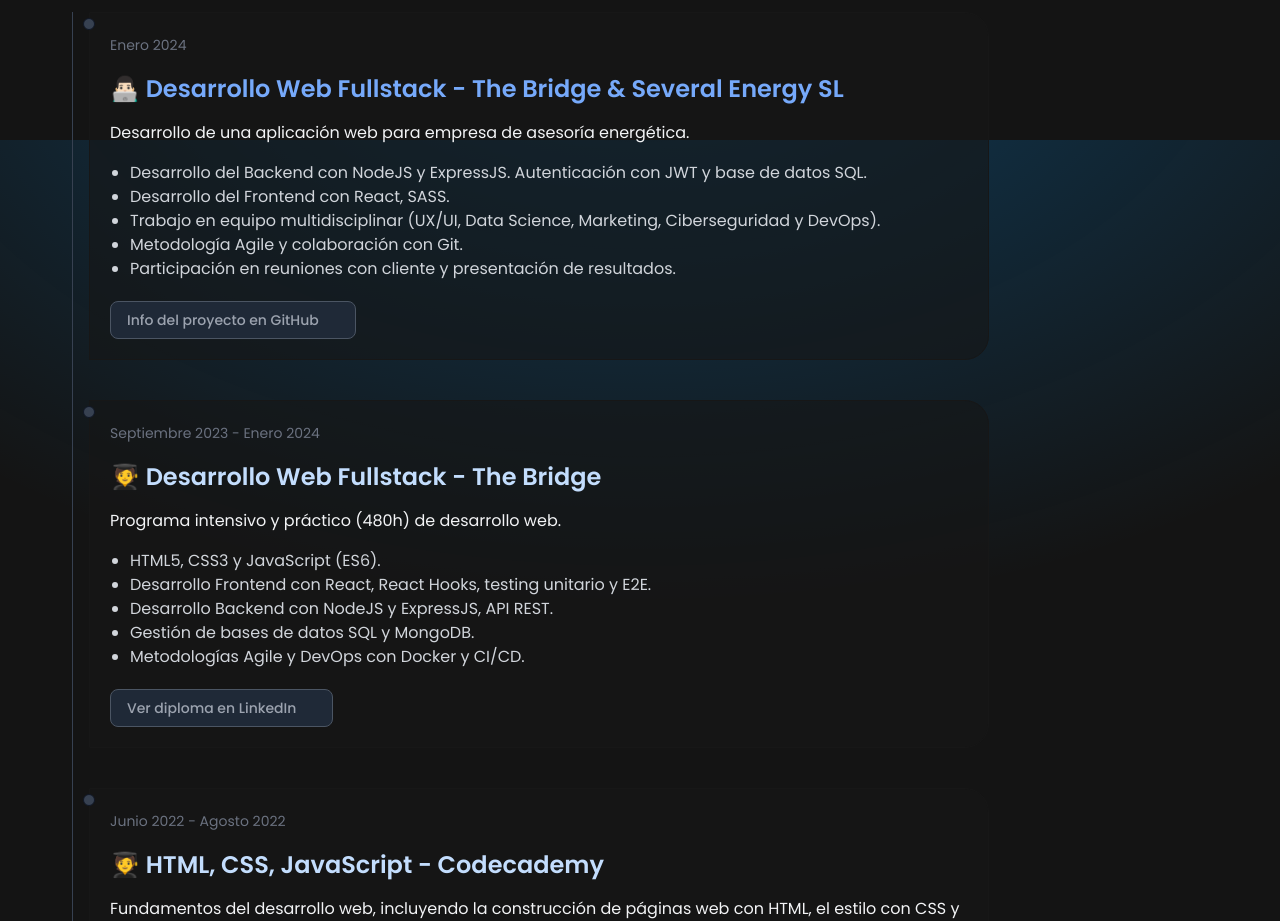
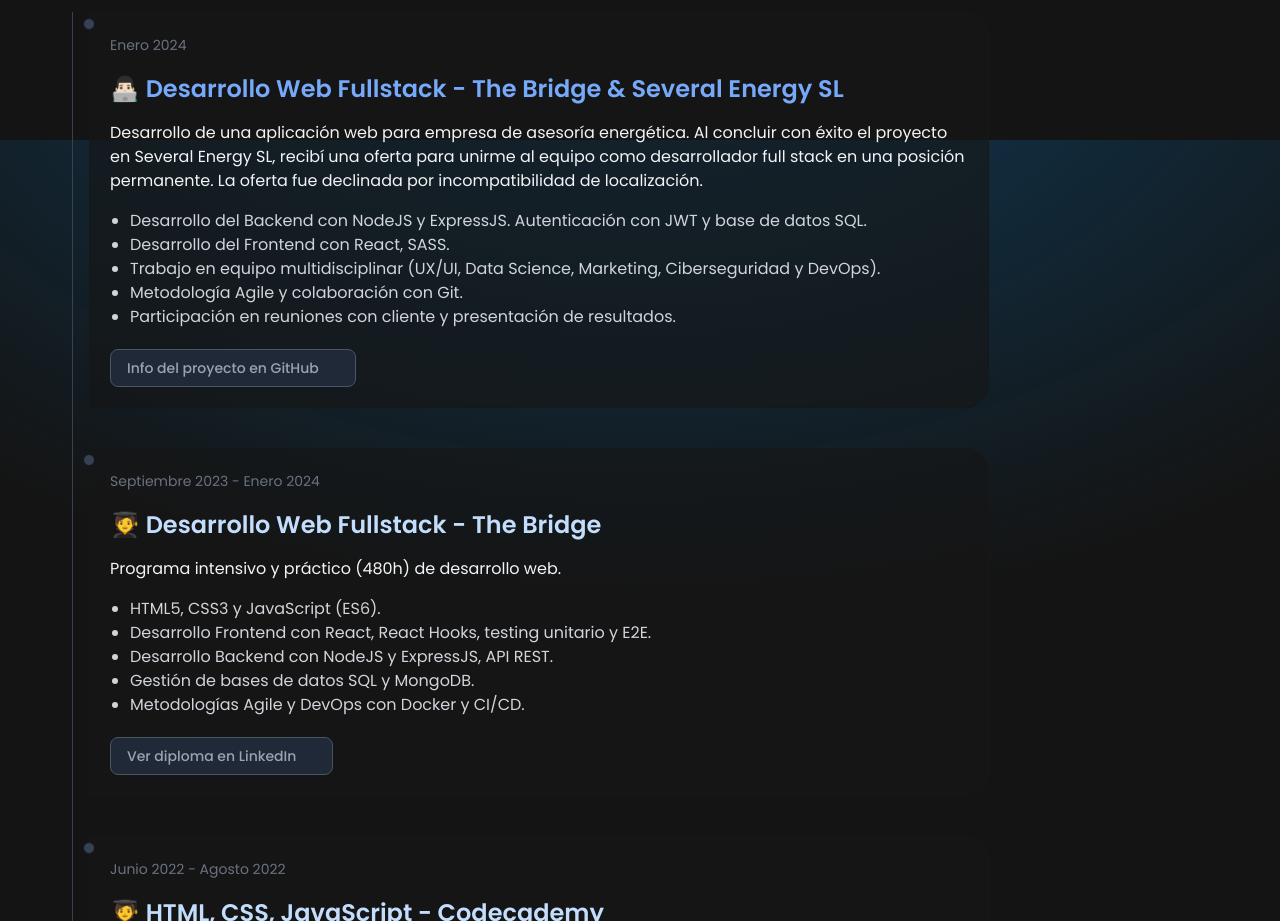
Before and after one commit to AxelothLeohryn/portfolio-web-react, a React (Vite) app: page / in a window 1280 px wide. Shown: the part 4660-5581 px from the top of the page. Built offline with nearby package versions, Linux system fonts and the light colour scheme.

Commit message:
Update experience.js

```diff
--- a/src/data/experience.js
+++ b/src/data/experience.js
@@ -9,7 +9,7 @@
     title: "Desarrollo Web Fullstack - The Bridge & Several Energy SL",
     date: "Enero 2024",
     description:
-      "Desarrollo de una aplicación web para empresa de asesoría energética.",
+      "Desarrollo de una aplicación web para empresa de asesoría energética. Al concluir con éxito el proyecto en Several Energy SL, recibí una oferta para unirme al equipo como desarrollador full stack en una posición permanente. La oferta fue declinada por incompatibilidad de localización.",
     items: [
       "Desarrollo del Backend con NodeJS y ExpressJS. Autenticación con JWT y base de datos SQL.",
       "Desarrollo del Frontend con React, SASS.",
@@ -74,7 +74,7 @@
     title: "Fullstack Web Development - The Bridge & Several Energy SL",
     date: "January 2024",
     description:
-      "Development of a web application for an energy consultancy company.",
+      "Development of a web application for an energy consulting company. Upon successfully completing the project at Several Energy SL, I received an offer to join the team as a full-stack developer in a permanent position. The offer was declined due to location incompatibility.",
     items: [
       "Backend development with NodeJS and ExpressJS. JWT authentication and SQL database.",
       "Frontend development with React, SASS.",
```
